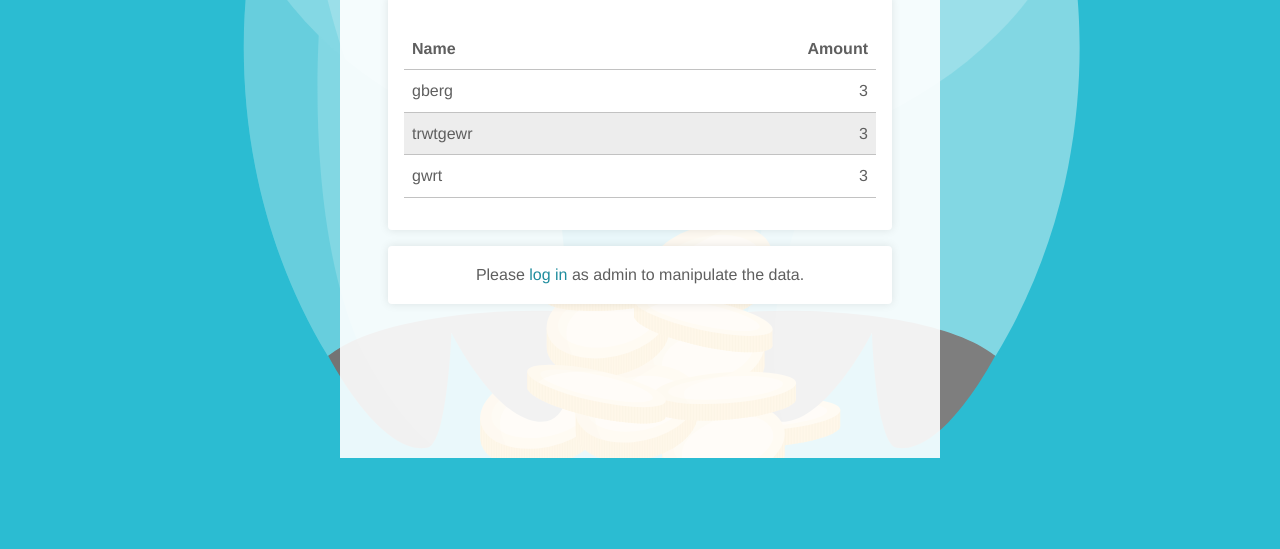
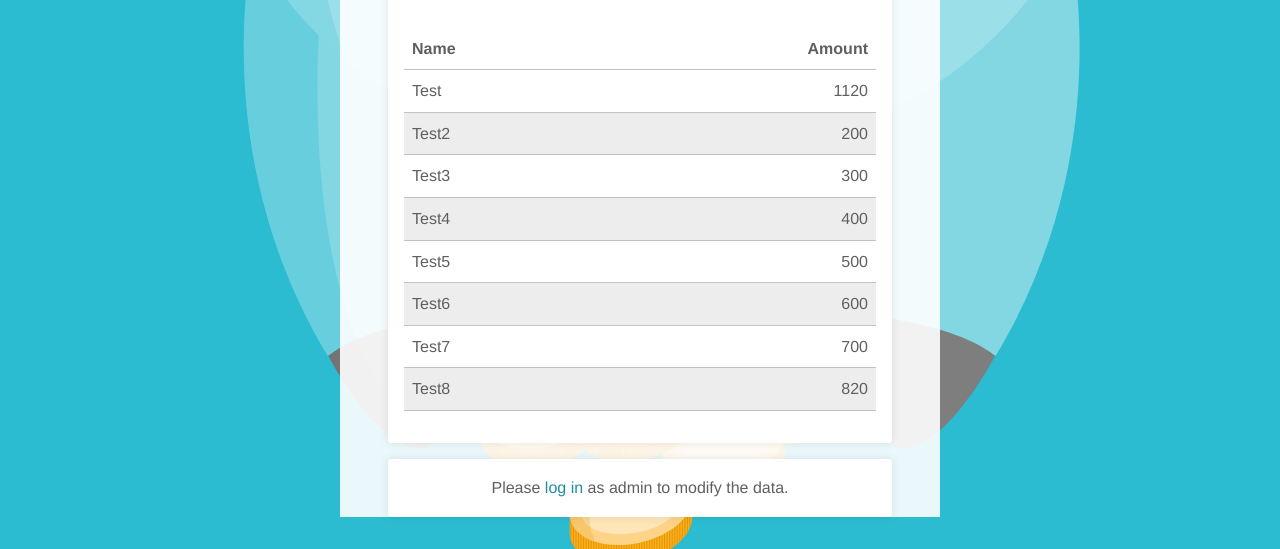
Before and after one commit to KathrinBartels/swear-jar-challenge, a Vue app: page / in a window 1280 px wide. Shown: the part 342-891 px from the top of the page. Before the commit the page ends 800 px from the top, so only its background shows below. Built offline with nearby package versions, Linux system fonts and the light colour scheme; data requests are answered from the project's data file; what @kyvg/vue3-notification would draw is missing.

Commit message:
Update logic.

```diff
--- a/index.html
+++ b/index.html
@@ -10,7 +10,7 @@
     <meta name="msapplication-TileColor" content="#da532c">
     <meta name="theme-color" content="#ffffff">
     <meta name="viewport" content="width=device-width, initial-scale=1.0">
-    <title>Swear jar - stop swearing up or pay up!</title>
+    <title>Swear jar - stop swearing or pay up!</title>
   </head>
   <body>
     <div id="app"></div>
--- a/items.json
+++ b/items.json
@@ -1,19 +1,44 @@
 {
   "items": [
     {
-      "name": "gberg",
-      "amount": 3,
+      "name": "Test",
+      "amount": 1120,
+      "id": 2
+    },
+    {
+      "name": "Test2",
+      "amount": 200,
       "id": 3
     },
     {
-      "name": "trwtgewr",
-      "amount": 3,
+      "name": "Test3",
+      "amount": 300,
       "id": 4
     },
     {
-      "name": "gwrt",
-      "amount": 3,
+      "name": "Test4",
+      "amount": 400,
       "id": 5
+    },
+    {
+      "name": "Test5",
+      "amount": 500,
+      "id": 6
+    },
+    {
+      "name": "Test6",
+      "amount": 600,
+      "id": 7
+    },
+    {
+      "name": "Test7",
+      "amount": 700,
+      "id": 8
+    },
+    {
+      "name": "Test8",
+      "amount": 820,
+      "id": 9
     }
   ]
 }
--- a/package.json
+++ b/package.json
@@ -9,8 +9,6 @@
     "format": "prettier --write src/"
   },
   "dependencies": {
-    "@fortawesome/free-solid-svg-icons": "^6.4.0",
-    "@fortawesome/vue-fontawesome": "^3.0.3",
     "@kyvg/vue3-notification": "^2.9.0",
     "axios": "^1.3.5",
     "pinia": "^2.0.32",
--- a/src/App.vue
+++ b/src/App.vue
@@ -1,6 +1,6 @@
 <template>
   <div class="top-nav">
-    <span v-if="!user">
+    <span v-if="user !== 'admin'">
       <RouterLink to="/login" class="login">Login</RouterLink>
     </span>
     <span v-else>
@@ -8,15 +8,15 @@
     </span>
   </div>
   <header>
-    <notifications />
+    <notifications position="bottom center" />
     <img alt="Logo" class="logo" src="@/assets/images/logo.svg" width="80" height="90" />
   </header>
   <RouterView />
 </template>
 
 <script setup lang="ts">
+import { useUserStore } from '@/stores/userStore'
 import { RouterLink, RouterView } from 'vue-router'
-import { useUserStore } from '@/stores/userStore'
 const userStore = useUserStore()
 
 let user = userStore.user
--- a/src/stores/userStore.ts
+++ b/src/stores/userStore.ts
@@ -1,19 +1,21 @@
+import { notify } from '@kyvg/vue3-notification'
 import { defineStore } from 'pinia'
 
 export const useUserStore = defineStore('userStore', {
   state: () => ({
-    // set initial state from local storage
+    // set initial state from local storage if available
     user: localStorage.getItem('user') ? JSON.parse(localStorage.getItem('user')!) : null
   }),
   actions: {
     // save user data to state variable and local storage
     login(username: string, password: string) {
+      // check if username and password are correct
       if (username !== 'admin' || password !== 'admin') {
-        throw new Error('Invalid username or password')
+        return
+      } else {
+        this.user = username
+        localStorage.setItem('user', JSON.stringify(this.user))
       }
-
-      this.user = username
-      localStorage.setItem('user', JSON.stringify(this.user))
     },
     logout() {
       this.user = null
--- a/src/views/LoginView.vue
+++ b/src/views/LoginView.vue
@@ -2,7 +2,7 @@
   <main>
     <section>
       <h1>Admin Login</h1>
-      <p>Enter your name and password.</p>
+      <p>Enter your name and password (admin / admin)</p>
     </section>
     <section>
       <form @submit.prevent="login">
@@ -50,19 +50,22 @@ export default {
       }
     },
     login() {
+      if (this.username !== 'admin' || this.password !== 'admin') {
+        notify({
+          type: 'error',
+          title: 'Error!',
+          text: 'Wrong username or password!'
+        })
+        return
+      }
+
       // save user data in local storage and store and set user
       localStorage.setItem('username', this.username)
+
       userStore.login(this.username, this.password)
       this.username = ''
       this.password = ''
       this.user = userStore.user
-
-      // show notification and redirect to home after notification is closed
-      notify({
-        type: 'success',
-        title: 'Welcome!',
-        text: 'You are now logged in!'
-      })
 
       // redirect to home
       location.href = '/'
--- a/src/views/SwearJar.vue
+++ b/src/views/SwearJar.vue
@@ -60,7 +60,7 @@
       </div>
     </section>
     <section v-if="user !== 'admin'">
-      Please <router-link to="/login">log in </router-link> as admin to manipulate the data.
+      Please <router-link to="/login">log in </router-link> as admin to modify the data.
     </section>
   </main>
 </template>
@@ -76,14 +76,14 @@ export default {
     return {
       items: [{ id: Number, name: '', amount: 0 }] as any,
       itemName: '',
-      itemAmount: 0,
-      user: useUserStore().user,
+      itemAmount: 10,
+      user: useUserStore().user || localStorage.getItem('user'),
       btnDisabled: true,
       currentSort: 'name',
       currentSortDir: 'asc'
     }
   },
-  // fetch items from json file
+  // fetch items
   async created() {
     try {
       const res = await axios.get(`http://localhost:3000/items`)
@@ -93,7 +93,6 @@ export default {
     }
   },
   watch: {
-    // watch for changes in itemName and itemAmount
     itemName() {
       this.checkInput()
     },
@@ -102,7 +101,7 @@ export default {
     }
   },
   methods: {
-    // check and disable/enable button
+    // check fields and disable/enable button
     checkInput() {
       if (this.itemName.length > 0 && this.itemAmount > 0) {
         this.btnDisabled = false
@@ -111,42 +110,31 @@ export default {
       }
     },
 
-    // sort table items according to key
+    // set key and direction for sorting
     sortTable(key: string) {
       this.currentSort = key
       this.currentSortDir = this.currentSortDir === 'asc' ? 'desc' : 'asc'
       this.sortItems()
     },
 
-    // sort items according to currentSort and currentSortDir
+    // sort items according to key and direction
     sortItems() {
-      let items = this.items
-      if (this.currentSort === 'name') {
-        items = items.sort((a: any, b: any) => {
-          let modifier = 1
-          if (this.currentSortDir === 'desc') modifier = -1
-          if (a.name < b.name) return -1 * modifier
-          if (a.name > b.name) return 1 * modifier
+      const dirModifier = this.currentSortDir === 'asc' ? 1 : -1
+      this.items.sort((a: any, b: any) => {
+        if (a[this.currentSort] < b[this.currentSort]) {
+          return -1 * dirModifier
+        }
+        if (a[this.currentSort] > b[this.currentSort]) {
+          return 1 * dirModifier
+        }
         return 0
       })
-      } else if (this.currentSort === 'amount') {
-        items = items.sort((a: any, b: any) => {
-          let modifier = 1
-          if (this.currentSortDir === 'desc') modifier = -1
-          if (a.amount < b.amount) return -1 * modifier
-          if (a.amount > b.amount) return 1 * modifier
-          return 0
-        })
-      }
-      return items
     },
 
-    // update item in json file
     async updateItem(id: number) {
-      // find item in items array
+      // find item by id in json file
       const item = this.items.find((item: any) => item.id === id)
 
-      // if any of the values are empty or invalid, show error and return
       if (item.name === '' || item.amount === null || item.amount === 0) {
         notify({
           type: 'error',
@@ -156,22 +144,8 @@ export default {
         return
       }
 
-      // if values are the same as before, show error and return
-      if (
-        item.name === this.items.find((item: any) => item.id === id).name &&
-        item.amount === this.items.find((item: any) => item.id === id).amount
-      ) {
-        notify({
-          type: 'error',
-          title: 'Error',
-          text: 'Please change at least one value!'
-        })
-        return
-      }
-
-      // if values are not empty, valid and different, update json file
       try {
-        await axios.put(`http://localhost:3000/items/${id}`, item)
+        await axios.put(`http://localhost:3000/items/${id}`, item.name, item.amount)
         notify({
           type: 'success',
           title: 'Success',
@@ -181,25 +155,50 @@ export default {
         console.log(error)
       }
     },
-    // add item to json file
+
     async addItem() {
+      // if this.item already exists in items, add amount to existing item
+      const itemExists = this.items.find((item: any) => item.name === this.itemName)
+
+      if (itemExists) {
+        const updatedItem = {
+          name: itemExists.name,
+          amount: (itemExists.amount += this.itemAmount)
+        }
+        try {
+          await axios.put(`http://localhost:3000/items/${itemExists.id}`, updatedItem)
+          notify({
+            type: 'success',
+            title: 'Success',
+            text: 'Item has been updated!'
+          })
+        } catch (error) {
+          console.log(error)
+        }
+      } else {
+        // else create new item
         try {
           await axios.post(`http://localhost:3000/items`, {
             name: this.itemName,
             amount: this.itemAmount
           })
+          notify({
+            type: 'success',
+            title: 'Success',
+            text: 'Item has been added!'
+          })
+        } catch (error) {
+          console.log(error)
+        }
+      }
+
+      // reset fields
       this.itemName = ''
       this.itemAmount = 10
       this.btnDisabled = true
 
-        // show notification
-        notify({
-          type: 'success',
-          title: 'Coink!',
-          text: 'Item has been added!'
-        })
-
-        // reload items
+      // fetch items
+      try {
         const res = await axios.get(`http://localhost:3000/items`)
         this.items = res.data
       } catch (error) {
@@ -207,7 +206,6 @@ export default {
       }
     },
 
-    // delete item from json file
     async deleteItem(id: number) {
       try {
         await axios.delete(`http://localhost:3000/items/${id}`)
```
Lines whose indentation alone changed are shown as unchanged.
